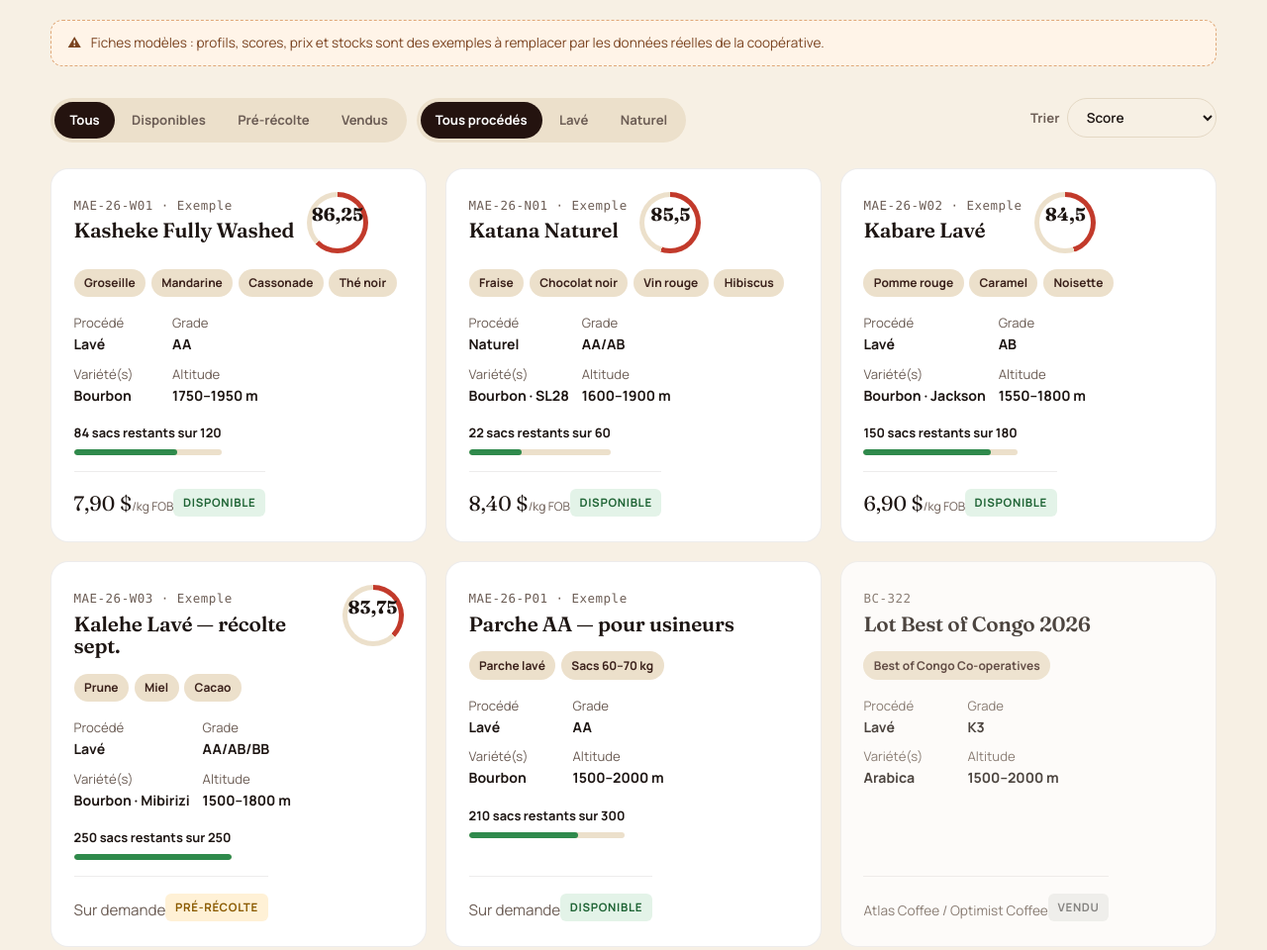
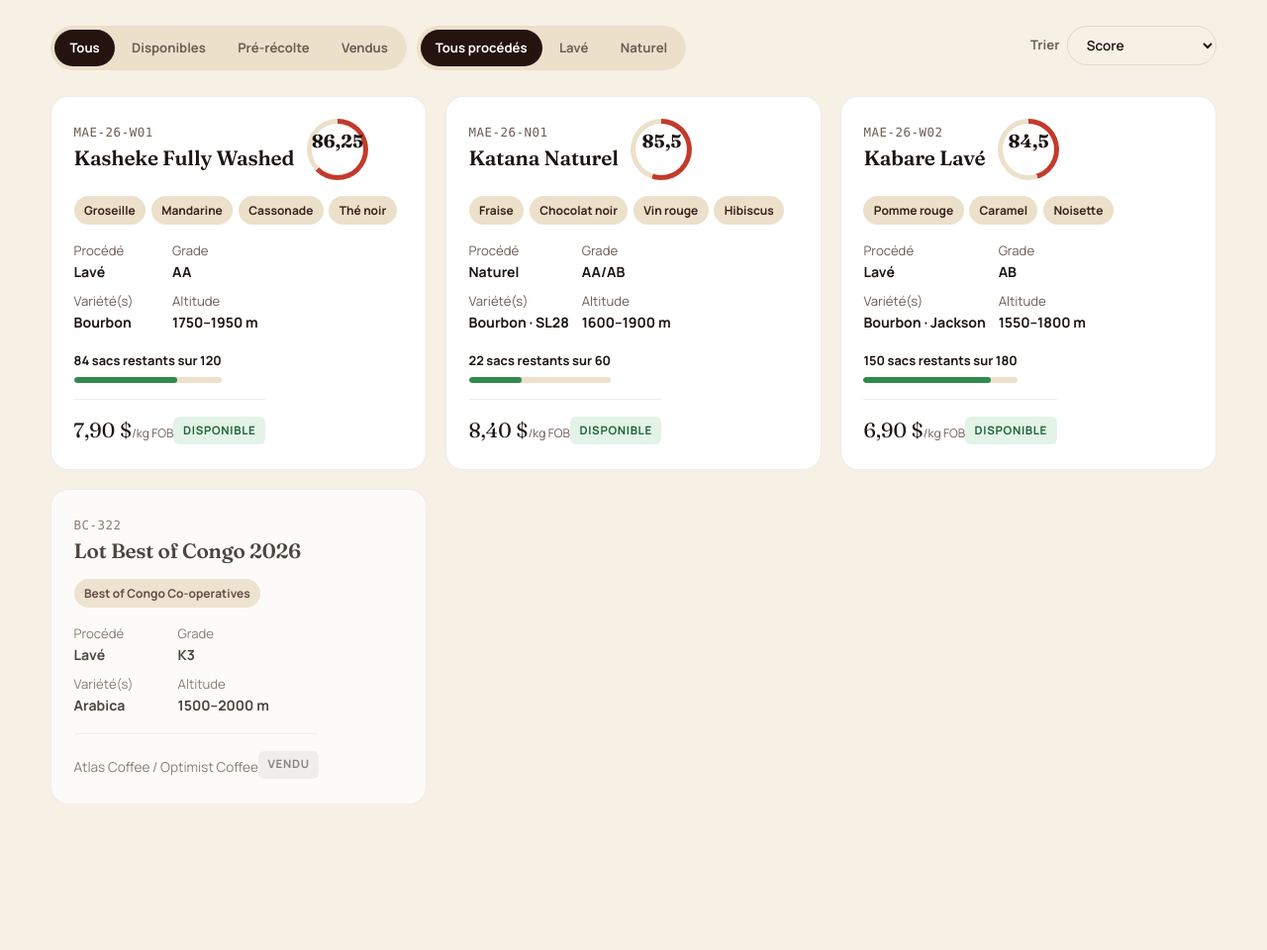
Before and after one commit to monsieurpapa/scoopmaendeleo, a website: page index.html in a window 1280 px wide. Shown: the part 7255-8215 px from the top of the page at 99% size. Drawn offline with Linux system fonts and the light colour scheme.

Commit message:
Lots : retrait des mentions « Exemple » et des lots Kalehe Lavé et Parche AA
Co-Authored-By: Claude Opus 5.5 <noreply@anthropic.com>
Claude-Session: https://claude.ai/code/session_012y5a8xQMbyv2qFuhfA86Km

```diff
--- a/index.html
+++ b/index.html
@@ -196,6 +196,7 @@ section{padding:clamp(4.5rem,9vw,7.5rem) 0}
 .lots-head h2{margin-top:.8rem;max-width:16ch}
 .demo-note{display:flex;gap:.6rem;align-items:flex-start;background:#fff4e8;border:1px dashed #e0a878;color:#7a4320;border-radius:12px;padding:.75rem 1rem;font-size:.85rem;margin-top:1.6rem}
 .demo-note b{white-space:nowrap}
+.demo-note[hidden]{display:none}
 .filters{display:flex;flex-wrap:wrap;gap:.6rem;align-items:center;margin:2rem 0 1.6rem}
 .fgroup{display:inline-flex;background:var(--parch);border-radius:999px;padding:4px;gap:2px}
 .fgroup button{padding:.5rem .95rem;border-radius:999px;font-size:.82rem;font-weight:700;color:var(--muted);transition:.2s}
@@ -758,7 +759,7 @@ footer a:hover{color:#fff}
       <div><span class="eyebrow" data-i18n="lots.eyebrow">Espace acheteurs</span><h2 class="rv" data-i18n="lots.title">Lots disponibles &amp; fiches techniques.</h2></div>
       <p class="lead rv d1" style="max-width:46ch" data-i18n="lots.lead">Chaque lot est tracé du champ de cueillette au consommateur. Ouvrez une fiche pour voir le profil en tasse, les spécifications et réserver un échantillon.</p>
     </div>
-    <div class="demo-note" id="demoNote"><b>⚠︎</b><span data-i18n="lots.demo">Fiches modèles : profils, scores, prix et stocks sont des exemples à remplacer par les données réelles de la coopérative.</span></div>
+    <div class="demo-note" id="demoNote" hidden><b>⚠︎</b><span data-i18n="lots.demo">Fiches modèles : profils, scores, prix et stocks sont des exemples à remplacer par les données réelles de la coopérative.</span></div>
     <div class="filters">
       <div class="fgroup" data-f="status" role="group">
         <button data-v="all" aria-pressed="true" data-i18n="fl.all">Tous</button>
@@ -776,40 +777,26 @@ footer a:hover{color:#fff}
       </label>
     </div>
     <div class="lot-grid" id="lotGrid"><button class="lot " data-id="MAE-26-W01">
-    <div class="top"><div><code>MAE-26-W01 · Exemple</code><h3>Kasheke Fully Washed</h3></div>
+    <div class="top"><div><code>MAE-26-W01</code><h3>Kasheke Fully Washed</h3></div>
     <div class="scorebox" style="--p:62.5"><span><b>86,25</b><small>SCA</small></span></div></div>
     <div class="notes"><span>Groseille</span><span>Mandarine</span><span>Cassonade</span><span>Thé noir</span></div>
     <div class="meta"><span>Procédé<b>Lavé</b></span><span>Grade<b>AA</b></span><span>Variété(s)<b>Bourbon</b></span><span>Altitude<b>1750–1950 m</b></span></div>
     <div class="avail">84 sacs restants sur 120<div class="track"><i style="width:70%"></i></div></div>
     <div class="foot"><span class="price">7,90 $<small>/kg FOB</small></span><span class="status st-av">Disponible</span></div>
    </button><button class="lot " data-id="MAE-26-N01">
-    <div class="top"><div><code>MAE-26-N01 · Exemple</code><h3>Katana Naturel</h3></div>
+    <div class="top"><div><code>MAE-26-N01</code><h3>Katana Naturel</h3></div>
     <div class="scorebox" style="--p:55.00000000000001"><span><b>85,5</b><small>SCA</small></span></div></div>
     <div class="notes"><span>Fraise</span><span>Chocolat noir</span><span>Vin rouge</span><span>Hibiscus</span></div>
     <div class="meta"><span>Procédé<b>Naturel</b></span><span>Grade<b>AA/AB</b></span><span>Variété(s)<b>Bourbon · SL28</b></span><span>Altitude<b>1600–1900 m</b></span></div>
     <div class="avail">22 sacs restants sur 60<div class="track"><i style="width:37%"></i></div></div>
     <div class="foot"><span class="price">8,40 $<small>/kg FOB</small></span><span class="status st-av">Disponible</span></div>
    </button><button class="lot " data-id="MAE-26-W02">
-    <div class="top"><div><code>MAE-26-W02 · Exemple</code><h3>Kabare Lavé</h3></div>
+    <div class="top"><div><code>MAE-26-W02</code><h3>Kabare Lavé</h3></div>
     <div class="scorebox" style="--p:45"><span><b>84,5</b><small>SCA</small></span></div></div>
     <div class="notes"><span>Pomme rouge</span><span>Caramel</span><span>Noisette</span></div>
     <div class="meta"><span>Procédé<b>Lavé</b></span><span>Grade<b>AB</b></span><span>Variété(s)<b>Bourbon · Jackson</b></span><span>Altitude<b>1550–1800 m</b></span></div>
     <div class="avail">150 sacs restants sur 180<div class="track"><i style="width:83%"></i></div></div>
     <div class="foot"><span class="price">6,90 $<small>/kg FOB</small></span><span class="status st-av">Disponible</span></div>
-   </button><button class="lot " data-id="MAE-26-W03">
-    <div class="top"><div><code>MAE-26-W03 · Exemple</code><h3>Kalehe Lavé — récolte sept.</h3></div>
-    <div class="scorebox" style="--p:37.5"><span><b>83,75</b><small>SCA</small></span></div></div>
-    <div class="notes"><span>Prune</span><span>Miel</span><span>Cacao</span></div>
-    <div class="meta"><span>Procédé<b>Lavé</b></span><span>Grade<b>AA/AB/BB</b></span><span>Variété(s)<b>Bourbon · Mibirizi</b></span><span>Altitude<b>1500–1800 m</b></span></div>
-    <div class="avail">250 sacs restants sur 250<div class="track"><i style="width:100%"></i></div></div>
-    <div class="foot"><span class="price"><small style="font-size:.95rem">Sur demande</small></span><span class="status st-pre">Pré-récolte</span></div>
-   </button><button class="lot " data-id="MAE-26-P01">
-    <div class="top"><div><code>MAE-26-P01 · Exemple</code><h3>Parche AA — pour usineurs</h3></div>
-    </div>
-    <div class="notes"><span>Parche lavé</span><span>Sacs 60–70 kg</span></div>
-    <div class="meta"><span>Procédé<b>Lavé</b></span><span>Grade<b>AA</b></span><span>Variété(s)<b>Bourbon</b></span><span>Altitude<b>1500–2000 m</b></span></div>
-    <div class="avail">210 sacs restants sur 300<div class="track"><i style="width:70%"></i></div></div>
-    <div class="foot"><span class="price"><small style="font-size:.95rem">Sur demande</small></span><span class="status st-av">Disponible</span></div>
    </button><button class="lot sold" data-id="BC-322">
     <div class="top"><div><code>BC-322</code><h3>Lot Best of Congo 2026</h3></div>
     </div>
@@ -975,7 +962,7 @@ footer a:hover{color:#fff}
       <div class="fld"><label for="fe">E-mail</label><input id="fe" name="email" type="email" autocomplete="email" required=""><div class="err" data-i18n="f.email">E-mail invalide</div></div>
       <div class="fld"><label for="fp" data-i18n="f.product">Produit</label>
         <select id="fp" name="product"><option data-i18n="prod.3">Café vert export</option><option data-i18n="prod.2">Arabica parche</option><option data-i18n="prod.1">Café cerise</option></select></div>
-      <div class="fld"><label for="fl" data-i18n="f.lot">Lot (optionnel)</label><select id="fl" name="lot"><option value="">—</option><option value="MAE-26-W01">MAE-26-W01 — Kasheke Fully Washed</option><option value="MAE-26-N01">MAE-26-N01 — Katana Naturel</option><option value="MAE-26-W02">MAE-26-W02 — Kabare Lavé</option><option value="MAE-26-W03">MAE-26-W03 — Kalehe Lavé — récolte sept.</option><option value="MAE-26-P01">MAE-26-P01 — Parche AA — pour usineurs</option></select></div>
+      <div class="fld"><label for="fl" data-i18n="f.lot">Lot (optionnel)</label><select id="fl" name="lot"><option value="">—</option><option value="MAE-26-W01">MAE-26-W01 — Kasheke Fully Washed</option><option value="MAE-26-N01">MAE-26-N01 — Katana Naturel</option><option value="MAE-26-W02">MAE-26-W02 — Kabare Lavé</option></select></div>
       <div class="fld"><label for="fv" data-i18n="f.vol">Volume estimé</label>
         <select id="fv" name="volume"><option value="">—</option><option>1–5 t</option><option>5–20 t</option><option>20 t +</option><option data-i18n="f.cont">Conteneur complet (≈19,2 t)</option></select></div>
       <div class="fld full"><label for="fm">Message</label><textarea id="fm" name="message" data-i18n-ph="f.ph" placeholder="Profil recherché, port de destination, calendrier…"></textarea></div>
@@ -1122,31 +1109,21 @@ let tx=0;lb.addEventListener("touchstart",e=>tx=e.touches[0].clientX,{passive:tr
    status: "available" | "pre" | "sold" ; price: USD/kg FOB (null = sur demande)
    attrs (SCA, /10): fragrance, flavor, aftertaste, acidity, body, balance          */
 const LOTS=[
- {id:"MAE-26-W01",demo:true,status:"available",process:"washed",score:86.25,price:7.9,bags:120,left:84,
+ {id:"MAE-26-W01",demo:false,status:"available",process:"washed",score:86.25,price:7.9,bags:120,left:84,
   name:{fr:"Kasheke Fully Washed",en:"Kasheke Fully Washed"},grade:"AA",screen:"17/18",variety:"Bourbon",alt:"1750–1950 m",harvest:{fr:"Mai–Juil. 2026",en:"May–Jul 2026"},
   notes:{fr:["Groseille","Mandarine","Cassonade","Thé noir"],en:["Redcurrant","Tangerine","Brown sugar","Black tea"]},
   desc:{fr:"Acidité vive et juteuse, corps soyeux, finale longue sur le sucre roux.",en:"Bright, juicy acidity, silky body, long brown-sugar finish."},
   attrs:[8.25,8.25,8.0,8.25,7.75,8.0],moist:"10,8 %",ship:{fr:"Disponible — Goma / Kigali",en:"Available — Goma / Kigali"}},
- {id:"MAE-26-N01",demo:true,status:"available",process:"natural",score:85.5,price:8.4,bags:60,left:22,
+ {id:"MAE-26-N01",demo:false,status:"available",process:"natural",score:85.5,price:8.4,bags:60,left:22,
   name:{fr:"Katana Naturel",en:"Katana Natural"},grade:"AA/AB",screen:"16+",variety:"Bourbon · SL28",alt:"1600–1900 m",harvest:{fr:"Avr.–Juin 2026",en:"Apr–Jun 2026"},
   notes:{fr:["Fraise","Chocolat noir","Vin rouge","Hibiscus"],en:["Strawberry","Dark chocolate","Red wine","Hibiscus"]},
   desc:{fr:"Séché en cerise sur lits africains : fruité intense, sucrosité confiturée.",en:"Dried in the cherry on raised beds: intense fruit, jammy sweetness."},
   attrs:[8.25,8.0,7.75,7.75,8.25,7.75],moist:"11,2 %",ship:{fr:"Disponible — Goma / Kigali",en:"Available — Goma / Kigali"}},
- {id:"MAE-26-W02",demo:true,status:"available",process:"washed",score:84.5,price:6.9,bags:180,left:150,
+ {id:"MAE-26-W02",demo:false,status:"available",process:"washed",score:84.5,price:6.9,bags:180,left:150,
   name:{fr:"Kabare Lavé",en:"Kabare Washed"},grade:"AB",screen:"15/16",variety:"Bourbon · Jackson",alt:"1550–1800 m",harvest:{fr:"Mai–Juil. 2026",en:"May–Jul 2026"},
   notes:{fr:["Pomme rouge","Caramel","Noisette"],en:["Red apple","Caramel","Hazelnut"]},
   desc:{fr:"Tasse équilibrée et ronde, idéale en espresso ou en assemblage.",en:"Balanced, round cup — ideal for espresso or blends."},
   attrs:[7.75,7.75,7.5,7.5,7.75,7.75],moist:"10,9 %",ship:{fr:"Disponible — Goma / Kigali",en:"Available — Goma / Kigali"}},
- {id:"MAE-26-W03",demo:true,status:"pre",process:"washed",score:83.75,price:null,bags:250,left:250,
-  name:{fr:"Kalehe Lavé — récolte sept.",en:"Kalehe Washed — Sept. crop"},grade:"AA/AB/BB",screen:"15+",variety:"Bourbon · Mibirizi",alt:"1500–1800 m",harvest:{fr:"Sept. 2026 – Janv. 2027",en:"Sep 2026 – Jan 2027"},
-  notes:{fr:["Prune","Miel","Cacao"],en:["Plum","Honey","Cocoa"]},
-  desc:{fr:"Lot de la seconde récolte, réservable dès maintenant pour livraison T1 2027.",en:"Second-harvest lot, bookable now for Q1 2027 delivery."},
-  attrs:[7.75,7.5,7.5,7.5,7.75,7.5],moist:"—",ship:{fr:"Livraison prévue T1 2027",en:"Expected Q1 2027"}},
- {id:"MAE-26-P01",demo:true,status:"available",process:"washed",score:null,price:null,bags:300,left:210,
-  name:{fr:"Parche AA — pour usineurs",en:"Parchment AA — for millers"},grade:"AA",screen:"—",variety:"Bourbon",alt:"1500–2000 m",harvest:{fr:"2026",en:"2026"},
-  notes:{fr:["Parche lavé","Sacs 60–70 kg"],en:["Washed parchment","60–70 kg bags"]},
-  desc:{fr:"Café parche lavé et séché, destiné aux exportateurs disposant de leur propre usine.",en:"Washed, dried parchment for exporters with their own dry mill."},
-  attrs:null,moist:"11–12 %",ship:{fr:"Enlèvement à Katana",en:"Pick-up in Katana"}},
  {id:"BC-322",demo:false,status:"sold",process:"washed",score:null,price:null,bags:null,left:0,
   name:{fr:"Lot Best of Congo 2026",en:"Best of Congo 2026 lot"},grade:"K3",screen:"—",variety:"Arabica",alt:"1500–2000 m",harvest:{fr:"2026",en:"2026"},
   notes:{fr:["Best of Congo Co-operatives"],en:["Best of Congo Co-operatives"]},
```
Also changed, not shown: en/index.html (+9 -32 lines).
